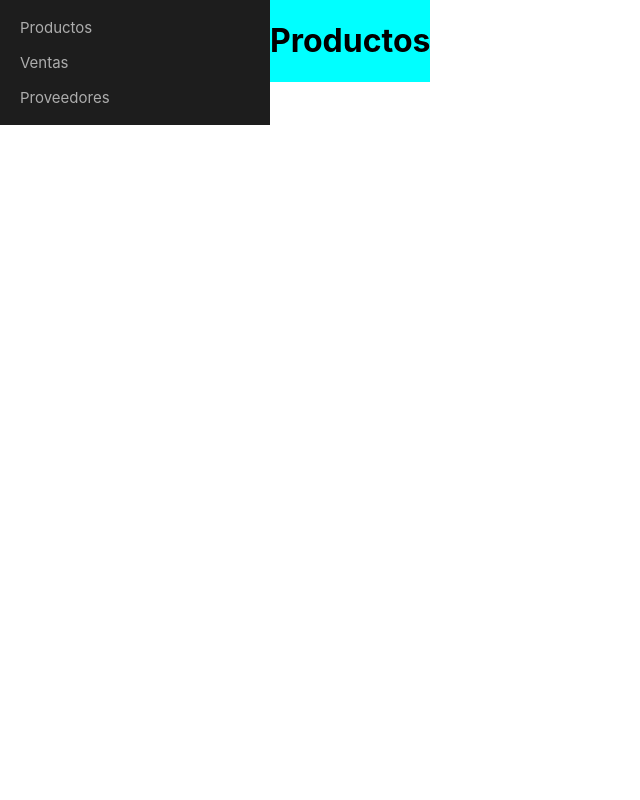
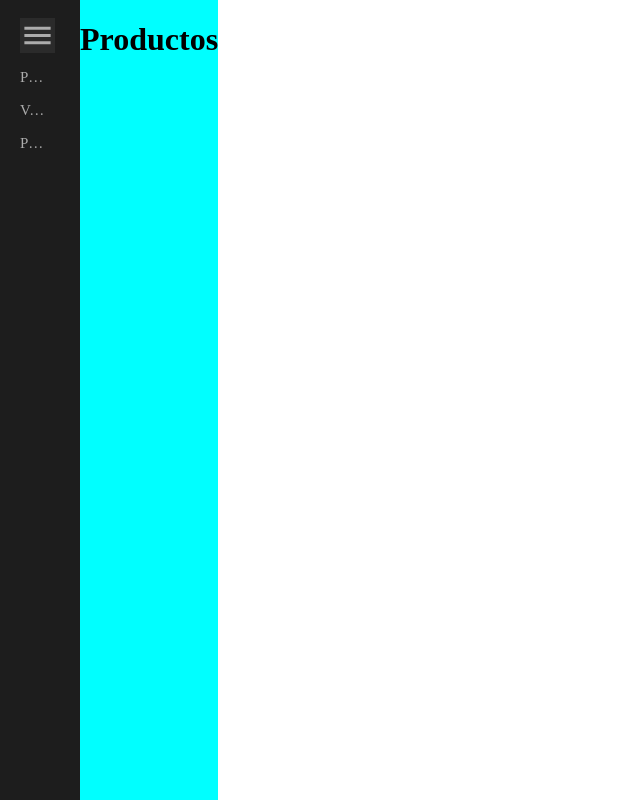
Before and after one commit to cofy43/front-tiendita, a React (Create React App) app: page / in a window 1280 px wide. Shown: the whole page, without its empty margins (0-640 px from the left). Built offline with nearby package versions, Linux system fonts and the light colour scheme.

Commit message:
reparacion de pantalla completa

```diff
--- a/public/index.html
+++ b/public/index.html
@@ -24,6 +24,7 @@
       work correctly both with client-side routing and a non-root public URL.
       Learn how to configure a non-root public URL by running `npm run build`.
     -->
+    <link rel="stylesheet" href="https://fonts.googleapis.com/css?family=Roboto:300,400,500,700&display=swap" />
     <title>React App</title>
   </head>
   <body>
--- a/src/components/sidebar/sidebar.js
+++ b/src/components/sidebar/sidebar.js
@@ -1,8 +1,13 @@
+import React from "react";
+
 import  { NavLink } from "react-router-dom";
 import { ProSidebar, Menu, MenuItem } from 'react-pro-sidebar';
+import MenuIcon from '@mui/icons-material/Menu';
 import 'react-pro-sidebar/dist/css/styles.css';
 
 function Sidebar() {
+    const [menuVisible, setMenuVisible] = React.useState(true);
+
     return (
       // <div className="navbar">
       //     <h1>Navbar</h1>
@@ -12,20 +17,27 @@ function Sidebar() {
       //         <li><NavLink to="/about">About</NavLink></li>
       //     </ul>
       // </div>
-        <ProSidebar>
+      <ProSidebar breakPoint="md" collapsed={menuVisible}>
         <Menu iconShape="square">
-                <MenuItem >
+          <MenuItem
+            icon={<MenuIcon style={{ height: "35px", width: "35px" }} />}
+            onClick={() => {
+              setMenuVisible(!menuVisible);
+            }}
+          >
+          </MenuItem>
+          <MenuItem>
             <NavLink to="/">Productos</NavLink>
           </MenuItem>
-                <MenuItem >
+          <MenuItem>
             <NavLink to="/contact">Ventas</NavLink>
           </MenuItem>
-                <MenuItem >
+          <MenuItem>
             <NavLink to="/about">Proveedores</NavLink>
           </MenuItem>
         </Menu>
       </ProSidebar>
-    )
+    );
 }
 
 export default Sidebar;
--- a/src/index.css
+++ b/src/index.css
@@ -1,21 +1,20 @@
-body {
-  margin: 0;
-  font-family: -apple-system, BlinkMacSystemFont, 'Segoe UI', 'Roboto', 'Oxygen',
-    'Ubuntu', 'Cantarell', 'Fira Sans', 'Droid Sans', 'Helvetica Neue',
-    sans-serif;
-  -webkit-font-smoothing: antialiased;
-  -moz-osx-font-smoothing: grayscale;
+html {
+  height: 100%;
+  width: 100%;
 }
 
-html {
+body {
   height: 100%;
+  width: 100%;
+  margin: 0px;
 }
 
-code {
-  font-family: source-code-pro, Menlo, Monaco, Consolas, 'Courier New',
-    monospace;
+div#root {
+  height: 100%; /* remove this line to see div.app is no more 100% height */
+  width: 100%;
 }
 
-#root {
+div.app {
   height: 100%;
+  width: 100%;
 }
```
Also changed, not shown: package.json (+7 -0 lines), src/layouts/Main.js (+6 -8 lines), 1 other file (tests, documents, lock files or other folders). Lines whose indentation alone changed are shown as unchanged.
